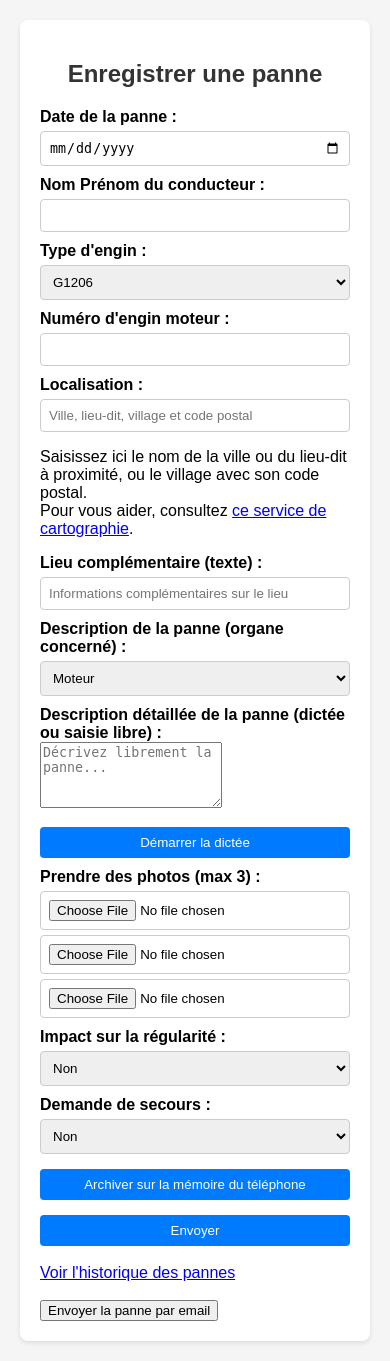
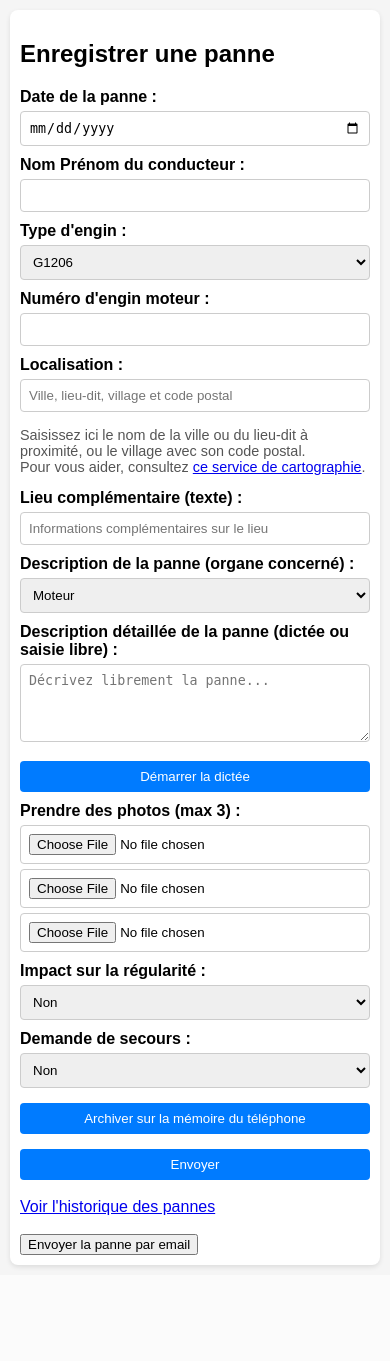
Before and after one commit to essam42400/carnet-de-bord-digitalis-, a Flask app: page / in a window 390 px wide. After the commit the page ends 1269 px from the top, so only its background shows below. Run offline with Flask 3, Linux system fonts and the light colour scheme; a user stored in the database is signed in.

Commit message:
Mise à jour du dépôt avec les dernières modifications

```diff
--- a/app.py
+++ b/app.py
@@ -1,24 +1,23 @@
 from flask import Flask, render_template, request, redirect, url_for, flash
 from flask_sqlalchemy import SQLAlchemy
-from flask_login import LoginManager, login_user, logout_user, login_required, current_user, UserMixin
+from flask_login import LoginManager, login_user, logout_user, login_required, UserMixin
 from werkzeug.security import generate_password_hash, check_password_hash
 from werkzeug.utils import secure_filename
 import os
 from datetime import datetime
 
-# Créez l'application Flask
 app = Flask(__name__)
-app.config['SECRET_KEY'] = 'votre_cle_secrete'  # Changez cette clé pour plus de sécurité
+app.config['SECRET_KEY'] = 'votre_cle_secrete'
 app.config['SQLALCHEMY_DATABASE_URI'] = 'sqlite:///pannes.db'
 app.config['UPLOAD_FOLDER'] = os.path.join(os.getcwd(), 'static', 'uploads')
 db = SQLAlchemy(app)
 login_manager = LoginManager(app)
 login_manager.login_view = 'login'
 
-# Assurez-vous que le dossier d'uploads existe
+# Assurer que le dossier d'uploads existe
 os.makedirs(app.config['UPLOAD_FOLDER'], exist_ok=True)
 
-# Définition du modèle utilisateur (User) avec Flask-Login
+# Modèle pour l'utilisateur
 class User(UserMixin, db.Model):
     id = db.Column(db.Integer, primary_key=True)
     username = db.Column(db.String(150), unique=True, nullable=False)
@@ -30,7 +29,7 @@ class User(UserMixin, db.Model):
     def check_password(self, password):
         return check_password_hash(self.password_hash, password)
 
-# Définition du modèle pour enregistrer les pannes
+# Modèle pour enregistrer les pannes
 class Panne(db.Model):
     id = db.Column(db.Integer, primary_key=True)
     date_panne = db.Column(db.Date, nullable=False)
@@ -38,25 +37,25 @@ class Panne(db.Model):
     engin_type = db.Column(db.String(50), nullable=False)
     engin_type_custom = db.Column(db.String(100), nullable=True)
     engin_num = db.Column(db.String(50), nullable=False)
-    geolocalisation = db.Column(db.String(100), nullable=True)
+    localisation = db.Column(db.String(200), nullable=False)
     lieu_text = db.Column(db.String(200), nullable=True)
     description = db.Column(db.String(200), nullable=False)
+    detailed_description = db.Column(db.Text, nullable=True)
     photo1 = db.Column(db.String(200), nullable=True)
     photo2 = db.Column(db.String(200), nullable=True)
     photo3 = db.Column(db.String(200), nullable=True)
     impact_reg = db.Column(db.Boolean, default=False)
     temps_perdu = db.Column(db.String(50), nullable=True)
     demande_secours = db.Column(db.Boolean, default=False)
-    # Le status peut être 'repaired' (réparée), 'not taken' (non prise en compte) ou 'pending' (en attente)
     status = db.Column(db.String(50), default="pending")
     archived = db.Column(db.Boolean, default=False)
 
-# Fonction de chargement de l'utilisateur pour Flask-Login
 @login_manager.user_loader
 def load_user(user_id):
     return User.query.get(int(user_id))
 
-@app.route('/login', methods=['GET', 'POST'])
+# Route de connexion
+@app.route('/login', methods=['GET','POST'])
 def login():
     if request.method == 'POST':
         username = request.form.get('username')
@@ -69,7 +68,6 @@ def login():
             flash("Identifiants invalides")
     return render_template('login.html')
 
-
 # Route de déconnexion
 @app.route('/logout')
 @login_required
@@ -77,12 +75,11 @@ def logout():
     logout_user()
     return redirect(url_for('login'))
 
-# Page principale : formulaire de saisie de panne
+# Route principale pour enregistrer une panne
 @app.route('/', methods=['GET','POST'])
 @login_required
 def index():
     if request.method == 'POST':
-        # Récupérer et traiter la date
         try:
             date_str = request.form.get('date_panne')
             date_panne = datetime.strptime(date_str, '%Y-%m-%d').date()
@@ -94,14 +91,15 @@ def index():
         engin_type = request.form.get('engin_type')
         engin_type_custom = request.form.get('engin_type_custom') if engin_type == 'Autres' else None
         engin_num = request.form.get('engin_num')
-        geolocalisation = request.form.get('geolocalisation')
+        localisation = request.form.get('localisation')
         lieu_text = request.form.get('lieu_text')
         description = request.form.get('description')
+        detailed_description = request.form.get('detailed_description')
         impact_reg = True if request.form.get('impact_reg') == 'oui' else False
         temps_perdu = request.form.get('temps_perdu') if impact_reg else None
         demande_secours = True if request.form.get('demande_secours') == 'oui' else False
 
-        # Fonction pour enregistrer les photos
+        # Sauvegarde des photos
         def save_photo(field_name):
             file = request.files.get(field_name)
             if file and file.filename:
@@ -121,9 +119,10 @@ def index():
             engin_type=engin_type,
             engin_type_custom=engin_type_custom,
             engin_num=engin_num,
-            geolocalisation=geolocalisation,
+            localisation=localisation,
             lieu_text=lieu_text,
             description=description,
+            detailed_description=detailed_description,
             photo1=photo1,
             photo2=photo2,
             photo3=photo3,
@@ -135,10 +134,9 @@ def index():
         db.session.commit()
         flash("Panne enregistrée avec succès!")
         return redirect(url_for('index'))
-
     return render_template('index.html')
 
-# Page de consultation des pannes
+# Route pour consulter l'historique des pannes
 @app.route('/records')
 @login_required
 def records():
--- a/static/style.css
+++ b/static/style.css
@@ -1,4 +1,4 @@
-/* style.css */
+/* Styles généraux */
 body {
     font-family: Arial, sans-serif;
     background: #f5f5f5;
@@ -15,18 +15,14 @@ body {
     box-shadow: 0 2px 5px rgba(0,0,0,0.1);
   }
 
-  h2 {
-    text-align: center;
-    color: #333;
-  }
-
+  /* Formulaire */
   form label {
     display: block;
     margin-top: 10px;
     font-weight: bold;
   }
 
-  form input, form select, form button {
+  form input, form select, form textarea, form button {
     width: 100%;
     padding: 8px;
     margin-top: 5px;
@@ -47,6 +43,7 @@ body {
     background: #0056b3;
   }
 
+  /* Tableau */
   table {
     width: 100%;
     border-collapse: collapse;
@@ -67,6 +64,7 @@ body {
     color: #fff;
   }
 
+  /* Flash messages */
   .flash {
     margin-top: 20px;
     background: #fdecea;
@@ -75,3 +73,23 @@ body {
     border-radius: 4px;
     text-align: center;
   }
+
+  /* Aide texte */
+  .help-text {
+    font-size: 0.9em;
+    color: #555;
+  }
+
+  /* Responsive design */
+  @media (max-width: 600px) {
+    body {
+      padding: 10px;
+    }
+    .container {
+      padding: 10px;
+      max-width: 100%;
+    }
+    h2 {
+      font-size: 1.5em;
+    }
+  }
--- a/templates/index.html
+++ b/templates/index.html
@@ -2,22 +2,17 @@
 <html lang="fr">
 <head>
   <meta charset="UTF-8">
+  <!-- Meta viewport pour une bonne adaptation sur mobile -->
+  <meta name="viewport" content="width=device-width, initial-scale=1">
   <title>Enregistrer une panne</title>
   <link rel="stylesheet" href="{{ url_for('static', filename='style.css') }}">
   <script>
-    // Afficher le champ personnalisé si "Autres" est sélectionné pour le type d'engin
     function checkEnginType(value) {
-      var customField = document.getElementById('customField');
-      customField.style.display = (value === 'Autres') ? 'block' : 'none';
+      document.getElementById('customField').style.display = (value === 'Autres') ? 'block' : 'none';
     }
-
-    // Afficher ou masquer le champ "Temps perdu" en fonction de l'impact sur la régularité
     function checkImpact(value) {
-      var tempsField = document.getElementById('tempsPerduField');
-      tempsField.style.display = (value === 'oui') ? 'block' : 'none';
+      document.getElementById('tempsPerduField').style.display = (value === 'oui') ? 'block' : 'none';
     }
-
-    // Fonction pour démarrer la dictée vocale
     function startDictation() {
       var SpeechRecognition = window.SpeechRecognition || window.webkitSpeechRecognition;
       if (typeof SpeechRecognition !== "undefined") {
@@ -25,15 +20,12 @@
         recognition.continuous = false;
         recognition.interimResults = false;
         recognition.lang = "fr-FR";
-
         recognition.start();
-
         recognition.onresult = function(event) {
           var transcript = event.results[0][0].transcript;
           var textArea = document.getElementById("detailedDescription");
           textArea.value += transcript;
         };
-
         recognition.onerror = function(event) {
           console.error("Erreur de dictée :", event.error);
         };
@@ -41,10 +33,7 @@
         alert("Votre navigateur ne supporte pas la dictée vocale.");
       }
     }
-
-    // Fonction pour ouvrir la fenêtre de mail pré-remplie avec les infos du formulaire
     function openMail() {
-      // Récupération des valeurs du formulaire
       var enginType = document.getElementsByName('engin_type')[0].value;
       var enginNum = document.getElementsByName('engin_num')[0].value;
       var datePanne = document.getElementsByName('date_panne')[0].value;
@@ -80,14 +69,9 @@
       }
       body += "Demande de secours : " + demandeSecours + "\n";
 
-      // Encodage des valeurs pour l'URL
       subject = encodeURIComponent(subject);
       body = encodeURIComponent(body);
-
-      // Construction du lien mailto (sans destinataire)
       var mailto_link = "mailto:?subject=" + subject + "&body=" + body;
-
-      // Ouvrir le client mail par défaut avec les informations pré-remplies
       window.location.href = mailto_link;
     }
   </script>
@@ -112,7 +96,6 @@
         <option value="Petite Engin">Petite Engin</option>
         <option value="Autres">Autres</option>
       </select>
-
       <div id="customField" style="display:none;">
         <label>Précisez le type d'engin :</label>
         <input type="text" name="engin_type_custom">
@@ -121,7 +104,6 @@
       <label>Numéro d'engin moteur :</label>
       <input type="text" name="engin_num" required>
 
-      <!-- Champ de localisation textuelle -->
       <label>Localisation :</label>
       <input type="text" name="localisation" placeholder="Ville, lieu-dit, village et code postal" required>
       <p class="help-text">
@@ -141,7 +123,6 @@
         <option value="Manquement des agrès">Manquement des agrès</option>
       </select>
 
-      <!-- Champ pour une description détaillée avec possibilité de dictée vocale -->
       <label>Description détaillée de la panne (dictée ou saisie libre) :</label>
       <textarea id="detailedDescription" name="detailed_description" rows="4" placeholder="Décrivez librement la panne..."></textarea>
       <button type="button" onclick="startDictation()">Démarrer la dictée</button>
@@ -156,7 +137,6 @@
         <option value="non">Non</option>
         <option value="oui">Oui</option>
       </select>
-
       <div id="tempsPerduField" style="display:none;">
         <label>Temps perdu :</label>
         <select name="temps_perdu">
@@ -178,14 +158,10 @@
 
       <button type="submit">Envoyer</button>
     </form>
-
     <br>
     <a href="{{ url_for('records') }}">Voir l'historique des pannes</a>
-
-    <!-- Nouveau bouton pour ouvrir une nouvelle fenêtre mail pré-remplie -->
     <br><br>
     <button type="button" onclick="openMail()">Envoyer la panne par email</button>
-
     {% with messages = get_flashed_messages() %}
       {% if messages %}
         <div class="flash">
--- a/templates/login.html
+++ b/templates/login.html
@@ -2,6 +2,8 @@
 <html lang="fr">
 <head>
   <meta charset="UTF-8">
+  <!-- Meta viewport pour optimiser l'affichage sur smartphone -->
+  <meta name="viewport" content="width=device-width, initial-scale=1">
   <title>Connexion</title>
   <link rel="stylesheet" href="{{ url_for('static', filename='style.css') }}">
 </head>
@@ -17,7 +19,6 @@
 
       <button type="submit">Se connecter</button>
     </form>
-
     {% with messages = get_flashed_messages() %}
       {% if messages %}
         <div class="flash">
--- a/templates/records.html
+++ b/templates/records.html
@@ -2,6 +2,8 @@
 <html lang="fr">
 <head>
   <meta charset="UTF-8">
+  <!-- Meta viewport pour l'optimisation mobile -->
+  <meta name="viewport" content="width=device-width, initial-scale=1">
   <title>Historique des pannes</title>
   <link rel="stylesheet" href="{{ url_for('static', filename='style.css') }}">
 </head>
```
